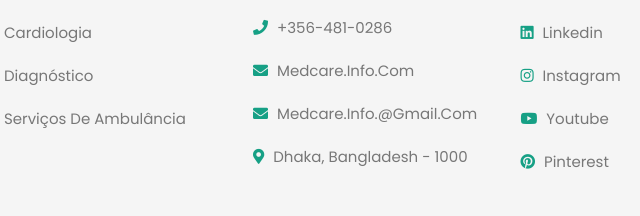
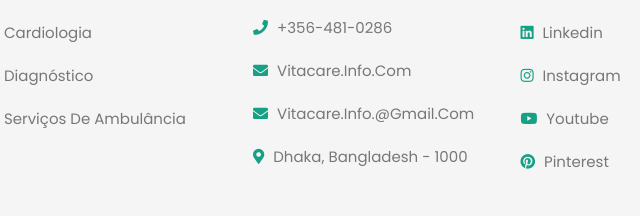
Before and after one commit to nexspiredigital/VitaCare-Institucional, a plain HTML site: page index.html in a window 1280 px wide. Shown: the part 5582-5798 px from the top of the page, 397-1037 px from the left. Drawn offline with Linux system fonts and the light colour scheme.

Commit message:
Correção dos e-mails

```diff
--- a/index.html
+++ b/index.html
@@ -347,8 +347,8 @@
                 <h3>Informações de contato</h3>
                 <a href="#"> <i class="fas fa-phone"></i> +123-456-7859</a>
                 <a href="#"> <i class="fas fa-phone"></i> +356-481-0286</a>
-                <a href="#"> <i class="fas fa-envelope"></i> medcare.info.com</a>
-                <a href="#"> <i class="fas fa-envelope"></i> medcare.info.@gmail.com</a>
+                <a href="#"> <i class="fas fa-envelope"></i> vitacare.info.com</a>
+                <a href="#"> <i class="fas fa-envelope"></i> vitacare.info.@gmail.com</a>
                 <a href="#"> <i class="fas fa-map-marker-alt"></i>  dhaka, Bangladesh - 1000</a>
             </div>
             <div class="box">
```
